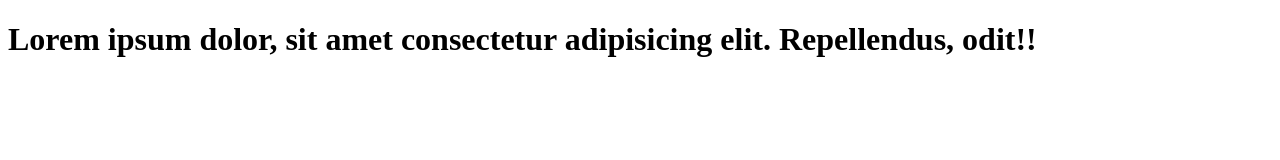
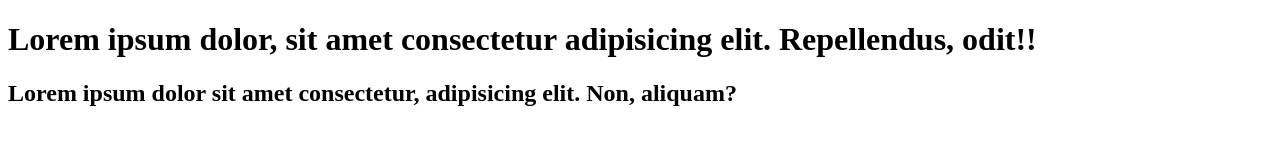
Before and after one commit to PixelPawar/Atharva, a plain HTML site: page index.html in a window 1280 px wide. Drawn offline with Linux system fonts and the light colour scheme.

Commit message:
My third commit

```diff
--- a/index.html
+++ b/index.html
@@ -1,12 +1,16 @@
 <!DOCTYPE html>
 <html lang="en">
+
 <head>
     <meta charset="UTF-8">
     <meta name="viewport" content="width=device-width, initial-scale=1.0">
     <title>Document</title>
 </head>
+
 <body>
     <h1>Lorem ipsum dolor, sit amet consectetur adipisicing elit. Repellendus, odit!!</h1>
+    <h2>Lorem ipsum dolor sit amet consectetur, adipisicing elit. Non, aliquam?</h2>
 
 </body>
+
 </html>
```
